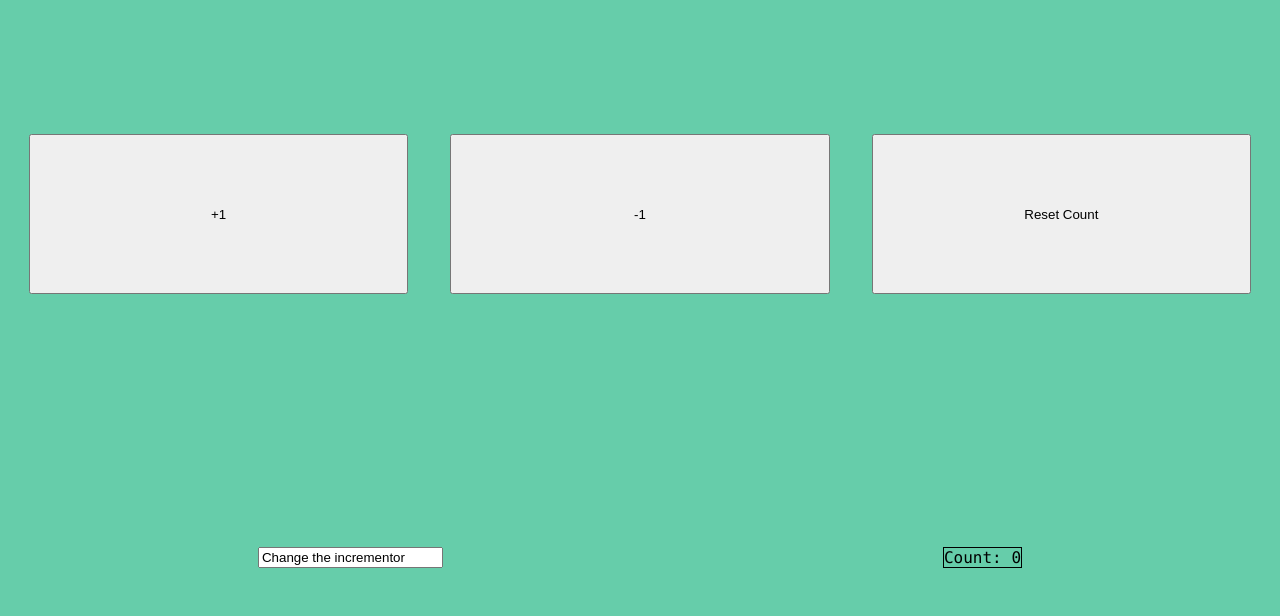
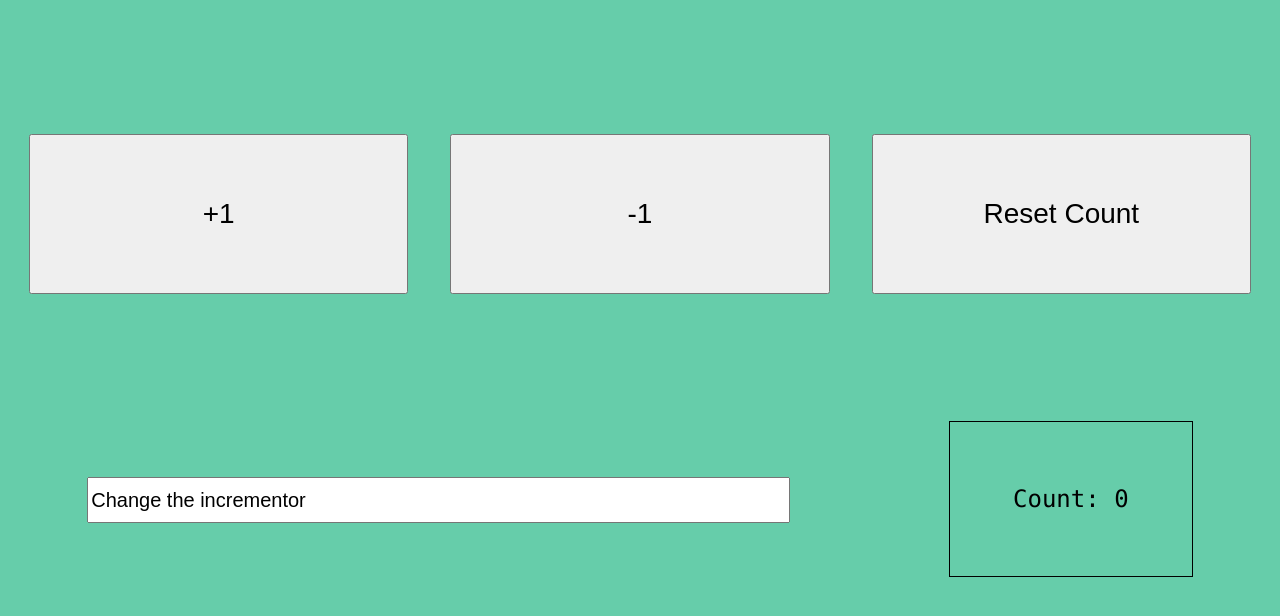
Before and after one commit to evanlawgray/Calculator-App, a plain HTML site: page index.html in a window 1280 px wide. Drawn offline with Linux system fonts and the light colour scheme.

Commit message:
Basic Styling Changes

```diff
--- a/styles.css
+++ b/styles.css
@@ -1,5 +1,6 @@
 html, body {
 	font-family: "Lucida Console", Monaco, monospace;
+	font-size: 16px;
 	height: 100%;
 }
 
@@ -9,23 +10,29 @@ html, body {
 	flex-flow: row wrap;
 	justify-content: space-around;
 	align-content: flex-start;
+	align-items: baseline;
 	background-color: mediumaquamarine;
 }
 
 .buttonstyles {
 	width: 30%;
 	height: 20%;
+	margin: 10% 0 10%;
 	overflow: hidden;
-	margin: 10% 0 10%;
+	font-size: 1.75em;
 }
 
 .input-field {
-	margin: 10% 0 10%;
-
+	height: 40px;
+	width: 55%;
+	margin-bottom: 5%;
+	min-width: 400px;
+	font-size: 1.25em;
 }
 
 .count {
 	text-align: center;
-	margin: 10% 0 10%;
 	border: 1px solid black;
+	padding: 5%;
+	font-size: 1.5em;
 }
```
